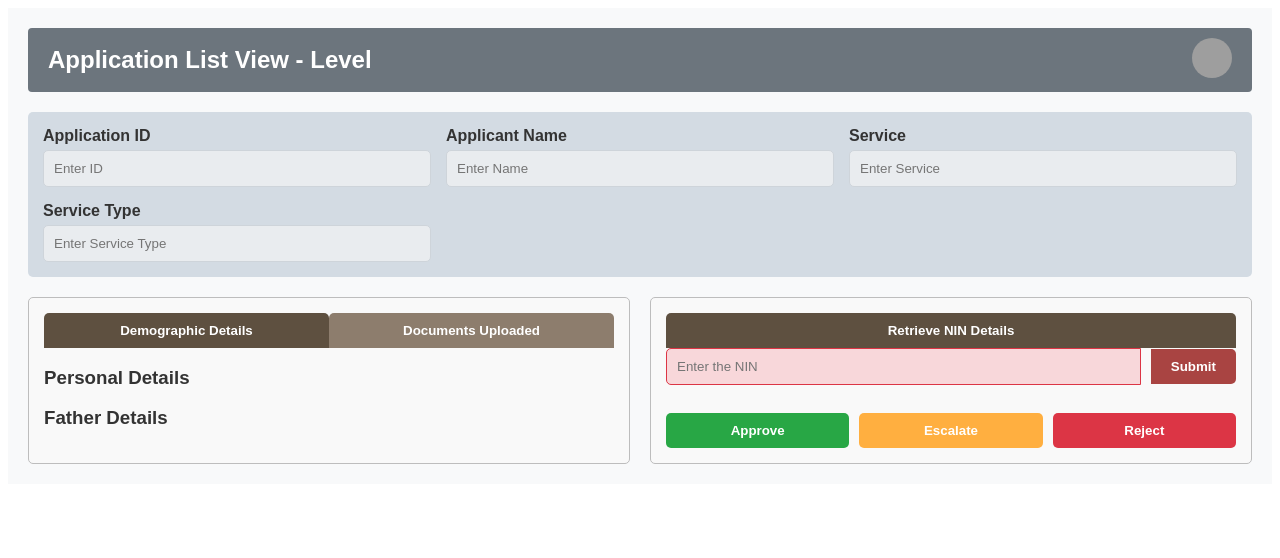
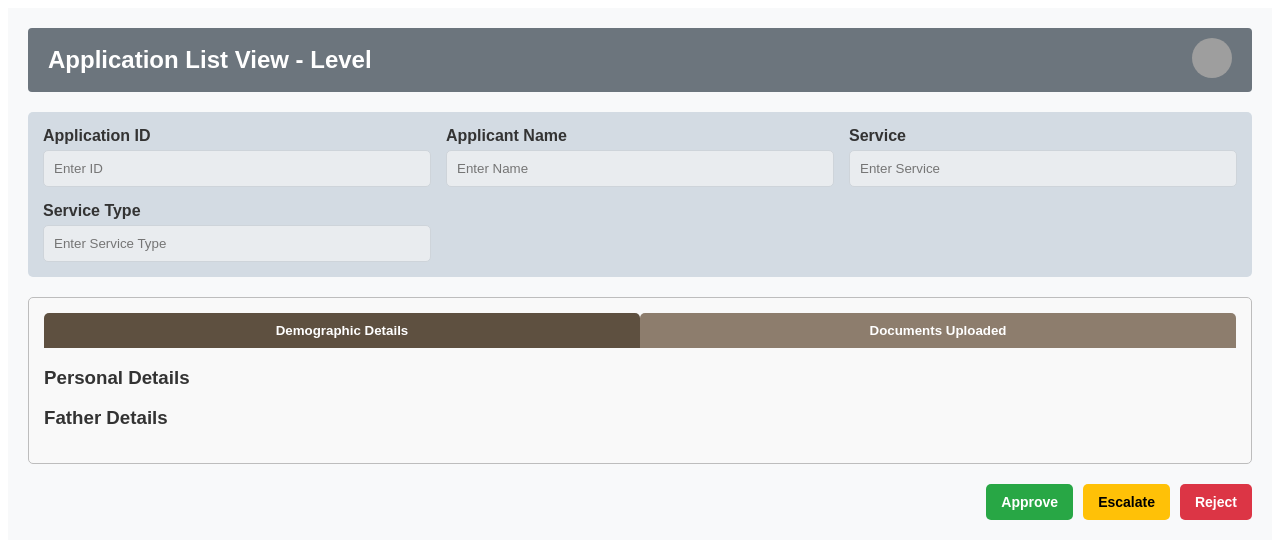
Before and after one commit to tf-nira/manual-verification-system-ui, an Angular app: page /application-detail in a window 1280 px wide. Shown: the top 558 px of the page. Built offline with nearby package versions, Linux system fonts and the light colour scheme; grey boxes are pictures that could not be loaded.

Commit message:
fix application-details page view for service type not by birth

```diff
--- a/src/app/feature/application-detail/application-detail.component.css
+++ b/src/app/feature/application-detail/application-detail.component.css
@@ -36,17 +36,20 @@
   background-color: #e9ecef;
 }
 
-/* Content Section: Two Equal Columns */
+/* Content Section */
 .content-section {
   display: grid;
-  grid-template-columns: 1fr 1fr;
   gap: 20px;
   margin-top: 20px;
   width: 100%;
+  grid-template-columns: 1fr 1fr; /* Default two-column layout */
 }
-
-/* Left and Right Sections */
-.left-section, .right-section {
+/* Full-width layout when right-section is hidden */
+.content-section.no-right-section {
+  grid-template-columns: 1fr; /* Single column layout */
+}
+/* Left Section */
+.left-section {
   background-color: #f9f9f9;
   padding: 15px;
   border-radius: 5px;
@@ -55,10 +58,19 @@
   flex-direction: column;
 }
 
-/* Tab Container for 50-50 Split */
+/* Right Section */
+.right-section {
+  background-color: #f9f9f9;
+  padding: 15px;
+  border-radius: 5px;
+  border: 1px solid #bdbdbd;
+  display: flex;
+  flex-direction: column;
+}
+/* Tab Container */
 .tab-container {
-  display: flex; /* Flex container to allow equal width for each tab */
-  width: 100%; /* Make the container full width of the left section */
+  display: flex;
+  width: 100%;
 }
 
 .tab {
@@ -70,7 +82,7 @@
   cursor: pointer;
   font-weight: bold;
   text-align: center;
-  flex: 1; /* Each tab will take up 50% of the width */
+  flex: 1;
 }
 
 .tab.active {
@@ -97,41 +109,21 @@
   margin: 0 0 10px;
 }
 
-/* Tab Container for Full-Width Retrieve NIN Details */
-.tab-container.full-width {
-  width: 100%; /* Make the tab container span the full width of the parent */
-}
-
-.tab-container .tab {
-  background-color: #8d7d6d;
-  color: #fff;
-  padding: 10px;
-  font-weight: bold;
-  width: 100%; /* Make the tab button span the full width */
-  text-align: center; /* Center the text */
-  border: none;
-  border-radius: 5px 5px 0 0;
-}
-
-.tab-container .tab.active {
-  background-color: #5e5040; /* Active tab color */
-}
-
-/* NIN section in Right Column */
+/* NIN Section */
 .nin-section {
   display: flex;
   align-items: center;
   gap: 10px;
   margin-bottom: 20px;
-  width: 100%; /* Ensure it takes the full width of the right section */
+  width: 100%;
 }
 
 .nin-input {
   border: 1px solid #dc3545;
   padding: 10px;
-  border-radius: 5px 0 0 5px; /* Rounded corners on the left */
+  border-radius: 5px 0 0 5px;
   background-color: #f8d7da;
-  flex: 1; /* Make input take up remaining width */
+  flex: 1;
 }
 
 .submit-btn {
@@ -139,39 +131,43 @@
   color: #fff;
   padding: 10px 20px;
   border: none;
-  border-radius: 0 5px 5px 0; /* Rounded corners on the right */
+  border-radius: 0 5px 5px 0;
   cursor: pointer;
   font-weight: bold;
 }
 
-/* Action buttons at the bottom of the Right Section */
+/* Action Buttons */
 .action-buttons {
-  display: flex;
-  justify-content: space-around;
-  gap: 10px;
-  margin-top: auto; /* Pushes buttons to the bottom of the section */
+  display: flex; /* Use flexbox for alignment */
+  justify-content: flex-end; /* Align buttons to the right */
+  gap: 10px; /* Space between buttons */
+  margin-top: 20px;
 }
 
 .action-buttons button {
-  padding: 10px 20px;
+  padding: 10px 15px; /* Smaller padding for compact buttons */
+  font-size: 14px; /* Smaller font size */
   border: none;
   border-radius: 5px;
   font-weight: bold;
   color: #fff;
   cursor: pointer;
-  flex: 1; /* Make buttons span evenly */
 }
 
-.approve {
-  background-color: #28a745;
+/* Approve Button */
+.action-buttons .approve {
+  background-color: #28a745; /* Green */
 }
 
-.escalate {
-  background-color: #ffaf40;
+/* Escalate Button */
+.action-buttons .escalate {
+  background-color: #ffc107; /* Yellow */
+  color: #000; /* Black text for contrast */
 }
 
-.reject {
-  background-color: #dc3545;
+/* Reject Button */
+.action-buttons .reject {
+  background-color: #dc3545; /* Red */
 }
 
 /* Modal Backdrop */
@@ -181,7 +177,7 @@
   left: 0;
   right: 0;
   bottom: 0;
-  background-color: rgba(0, 0, 0, 0.5); /* Semi-transparent background */
+  background-color: rgba(0, 0, 0, 0.5);
   display: flex;
   align-items: center;
   justify-content: center;
--- a/src/app/feature/application-detail/application-detail.component.html
+++ b/src/app/feature/application-detail/application-detail.component.html
@@ -1,6 +1,6 @@
 <div class="container">
   <!-- Header Section -->
-  <app-header [role]=role></app-header>
+  <app-header [role]="role"></app-header>
 
   <!-- Application Information Section -->
   <div class="application-info">
@@ -18,7 +18,7 @@
     </div>
     <div class="info-group">
       <label>Service Type</label>
-      <input type="text" placeholder="Enter Service Type" />
+      <input type="text" placeholder="Enter Service Type" [(ngModel)]="serviceType" />
     </div>
     <div class="info-group" *ngIf="role === 'MVS_SUPERVISOR' || role === 'MVS_DISTRICT_OFFICER'">
       <label>Escalation Reason from MVS Officer</label>
@@ -30,8 +30,8 @@
     </div>
   </div>
 
-  <!-- Main Content Section with Left and Right Panels -->
-  <div class="content-section">
+  <!-- Main Content Section -->
+  <div class="content-section" [class.no-right-section]="serviceType !== 'By Birth'">
     <!-- Left Section -->
     <div class="left-section">
       <div class="tab-container full-width">
@@ -48,20 +48,22 @@
 
       <!-- Show Documents Uploaded Component if documents tab is selected -->
       <app-documents-uploaded *ngIf="selectedTab === 'documents'"></app-documents-uploaded>
-
     </div>
 
     <!-- Right Section -->
-    <div class="right-section">
+    <div class="right-section" *ngIf="serviceType === 'By Birth'">
       <div class="tab-container full-width">
-        <button class="tab active center-text" >Retrieve NIN Details</button>
+        <button class="tab active center-text">Retrieve NIN Details</button>
       </div>
-
       <div class="nin-section">
         <input type="text" placeholder="Enter the NIN" class="nin-input" />
         <button class="submit-btn">Submit</button>
       </div>
+    </div>
+  </div>
 
+
+  <!-- Action Buttons -->
   <div class="action-buttons">
     <button class="approve" (click)="openApprovalModal()">Approve</button>
     <button class="escalate" (click)="openEscalateModal()">Escalate</button>
@@ -129,6 +131,4 @@
       </div>
   </div>
 </div>
-
 </div>
-  </div>
--- a/src/app/feature/application-detail/application-detail.component.ts
+++ b/src/app/feature/application-detail/application-detail.component.ts
@@ -4,6 +4,7 @@ import { FormsModule } from '@angular/forms'; // Import FormsModule
 import { DemographicDetailsComponent } from '../demographic-details/demographic-details.component';
 import { DocumentsUploadedComponent } from '../documents-uploaded/documents-uploaded.component';
 import { HeaderComponent } from "../../shared/components/header/header.component";
+import { Router } from '@angular/router';
 
 @Component({
   selector: 'app-application-detail',
@@ -25,9 +26,18 @@ export class ApplicationDetailComponent implements OnInit {
   showApprovalModal: boolean = false;
   showEscalateModal: boolean = false;
   showRejectModal: boolean = false;
+  rowData: any = {};
+  serviceType = ''; // Default value
 
   ngOnInit() {
-    this.role = history.state.role;
+     // Access the state object
+     const state = history.state;
+
+     // Retrieve role and row data
+     this.role = state.role || '';
+     this.rowData = state.data || {};
+     // Retrieve serviceType from rowData
+    this.serviceType = this.rowData['Service Type'] || '';
   }
 
   openApprovalModal() {
--- a/src/app/shared/application-data.ts
+++ b/src/app/shared/application-data.ts
@@ -1,6 +1,6 @@
 export const ROLE_DATA_MAP: { [key: string]: any[] } = {
   MVS_OFFICER: [
-    { 'Application ID': 1, Service: 'Service 1', 'Service Type': 'Type A', 'Created Date': '2024-10-01' },
+    { 'Application ID': 1, Service: 'Service 1', 'Service Type': 'By Birth', 'Created Date': '2024-10-01' },
     { 'Application ID': 2, Service: 'Service 2', 'Service Type': 'Type B', 'Created Date': '2024-10-02' },
     { 'Application ID': 3, Service: 'Service 3', 'Service Type': 'Type C', 'Created Date': '2024-10-03' },
   ],
@@ -10,7 +10,7 @@ export const ROLE_DATA_MAP: { [key: string]: any[] } = {
     { 'Application ID': 3, Service: 'Service 3', 'Service Type': 'Type C', 'Created Date': '2024-10-03', 'Escalation Reason From MVS Officer': 'Reason 3' },
   ],
   MVS_DISTRICT_OFFICER: [
-    { 'Application ID': 1, Service: 'Service 1', 'Service Type': 'Type A', 'Created Date': '2024-10-01', 'Escalation Reason From MVS Officer': 'Reason 1', 'Escalation Reason From MVS Supervisor': 'Supervisor Reason 1' },
+    { 'Application ID': 1, Service: 'Service 1', 'Service Type': 'By Birth', 'Created Date': '2024-10-01', 'Escalation Reason From MVS Officer': 'Reason 1', 'Escalation Reason From MVS Supervisor': 'Supervisor Reason 1' },
     { 'Application ID': 2, Service: 'Service 2', 'Service Type': 'Type B', 'Created Date': '2024-10-02', 'Escalation Reason From MVS Officer': 'Reason 2', 'Escalation Reason From MVS Supervisor': 'Supervisor Reason 2' },
     { 'Application ID': 3, Service: 'Service 3', 'Service Type': 'Type C', 'Created Date': '2024-10-03', 'Escalation Reason From MVS Officer': 'Reason 3', 'Escalation Reason From MVS Supervisor': 'Supervisor Reason 3' },
   ],
```
Lines whose indentation alone changed are shown as unchanged.
